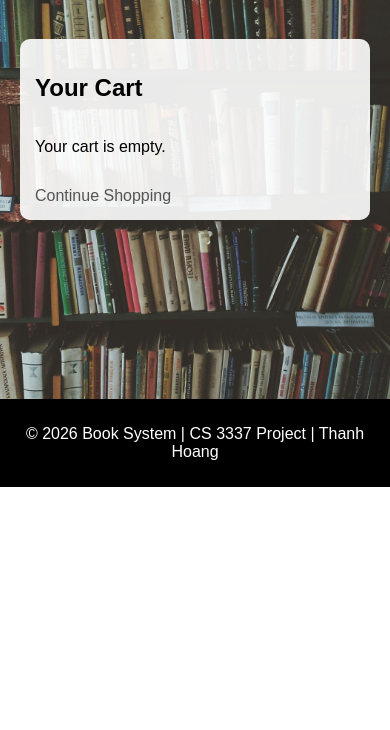
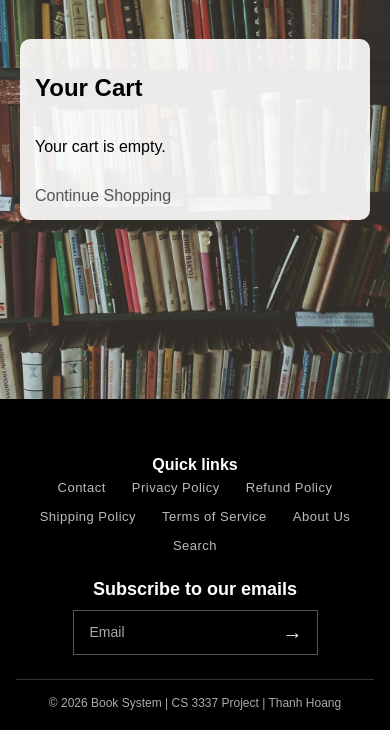
Before and after one commit to ThanhHoang15/BookExPython, a Django app: template bookEx/templates/bookMng/cart.html in a window 390 px wide. Shown: the part 140-870 px from the top of the page. Before the commit the page ends 627 px from the top, so only its background shows below. Run offline with Django 3.2, Linux system fonts and the light colour scheme; the template is opened without the code that fills it, so the values that code supplies are empty.

Commit message:
finished footer

```diff
--- a/bookEx/static/main.css
+++ b/bookEx/static/main.css
@@ -674,6 +674,92 @@ body {
     max-width: 620px;
     color: #f1f1f1;
 }
+/* NEW FIXED FOOTER */
+.footer {
+    background: black;
+    color: white;
+    width: 100%;
+    padding: 60px 20px 20px;
+    box-sizing: border-box;
+    text-align: center;
+}
+
+/* stack everything center */
+.footer-top {
+    display: flex;
+    flex-direction: column;
+    align-items: center;
+    gap: 20px;
+}
+
+/* email section */
+.footer-left h3 {
+    font-size: 20px;
+    margin-bottom: 15px;
+}
+
+.email-box {
+    border: 1px solid #555;
+    padding: 12px 16px;
+    display: flex;
+    align-items: center;
+    width: 300px;
+}
+
+.email-box input {
+    flex: 1;
+    background: transparent;
+    border: none;
+    color: white;
+    outline: none;
+}
+
+.email-box input::placeholder {
+    color: #aaa;
+}
+
+.arrow {
+    margin-left: 10px;
+}
+
+/* quick links */
+.footer-right h4 {
+    margin-bottom: 30px;
+}
+
+/* THIS IS THE IMPORTANT FIX */
+.footer-links {
+    display: flex;
+    justify-content: center;
+    align-items: center;
+    gap: 50px;   /* wider, more premium look */
+    flex-wrap: nowrap;
+}
+
+/* links style */
+.footer-links a {
+    color: #bbb;
+    text-decoration: none;
+    font-size: 14px;
+    white-space: nowrap; /* prevent break */
+    letter-spacing: 0.5px;
+}
+
+.footer-links a:hover {
+    color: blue;
+}
+
+
+
+/* bottom */
+.footer-bottom {
+    margin-top: 40px;
+    border-top: 1px solid #333;
+    padding-top: 15px;
+    text-align: center;
+    font-size: 14px;
+    color: #aaa;
+}
 
 /* mobile */
 @media (max-width: 767px) {
@@ -892,3 +978,61 @@ body {
         animation: floatingBookOpposite 4s ease-in-out infinite;
     }
 }
+/* footer mobile */
+@media (max-width: 767px) {
+    .footer {
+        padding: 35px 16px 18px;
+    }
+
+    .footer-top {
+        gap: 18px;
+    }
+
+    .footer-right h4 {
+        font-size: 16px;
+        margin-bottom: 6px;
+    }
+
+    .footer-links {
+        display: flex;
+        flex-wrap: wrap;          /* allow wrapping on mobile */
+        justify-content: center;
+        gap: 14px 26px;           /* row gap, column gap */
+        max-width: 100%;
+        margin: 0 auto;
+    }
+
+    .footer-links a {
+        font-size: 13px;
+        white-space: nowrap;
+    }
+
+    .footer-left h3 {
+        font-size: 18px;
+        margin: 8px 0 10px;
+        text-align: center;
+    }
+
+    .email-box {
+        width: 100%;
+        max-width: 320px;
+        padding: 10px 14px;
+        box-sizing: border-box;
+    }
+
+    .email-box input {
+        font-size: 14px;
+    }
+
+    .arrow {
+        font-size: 20px;
+    }
+
+    .footer-bottom {
+        margin-top: 24px;
+        padding-top: 14px;
+        font-size: 12px;
+        line-height: 1.5;
+        text-align: center;
+    }
+}
--- a/bookEx/templates/base.html
+++ b/bookEx/templates/base.html
@@ -99,7 +99,36 @@
 {% block home_extra_section %}{% endblock %}
 
 <footer class="footer">
-    <p>© 2026 Book System | CS 3337 Project | Thanh Hoang</p>
+    <div class="footer-top">
+
+        <!-- QUICK LINKS FIRST -->
+        <div class="footer-right">
+            <h4>Quick links</h4>
+            <div class="footer-links">
+                <a href="#">Contact</a>
+                <a href="#">Privacy Policy</a>
+                <a href="#">Refund Policy</a>
+                <a href="#">Shipping Policy</a>
+                <a href="#">Terms of Service</a>
+                <a href="#">About Us</a>
+                <a href="{% url 'searchbooks' %}">Search</a>
+            </div>
+        </div>
+
+        <!-- EMAIL BELOW -->
+        <div class="footer-left">
+            <h3>Subscribe to our emails</h3>
+            <div class="email-box">
+                <input type="text" placeholder="Email">
+                <span class="arrow">→</span>
+            </div>
+        </div>
+
+    </div>
+
+    <div class="footer-bottom">
+        © 2026 Book System | CS 3337 Project | Thanh Hoang
+    </div>
 </footer>
 
 <script>
```
